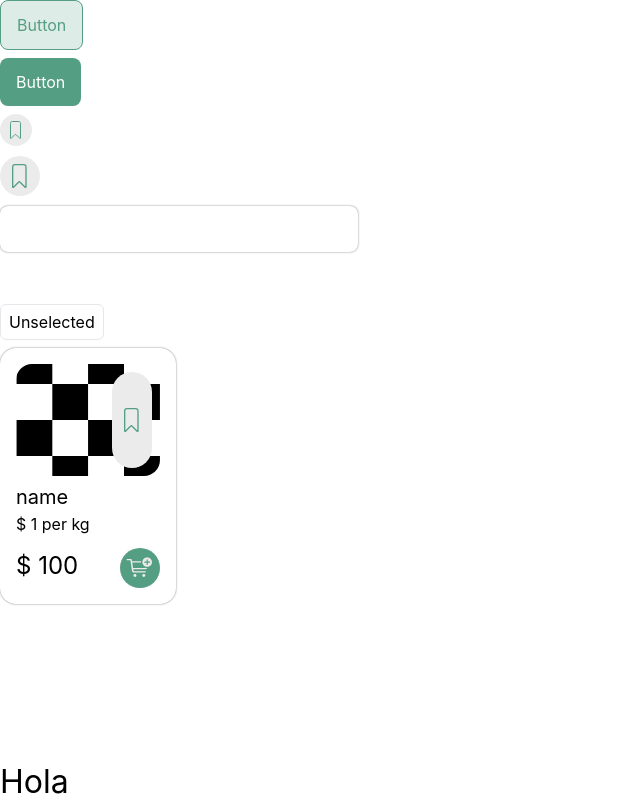
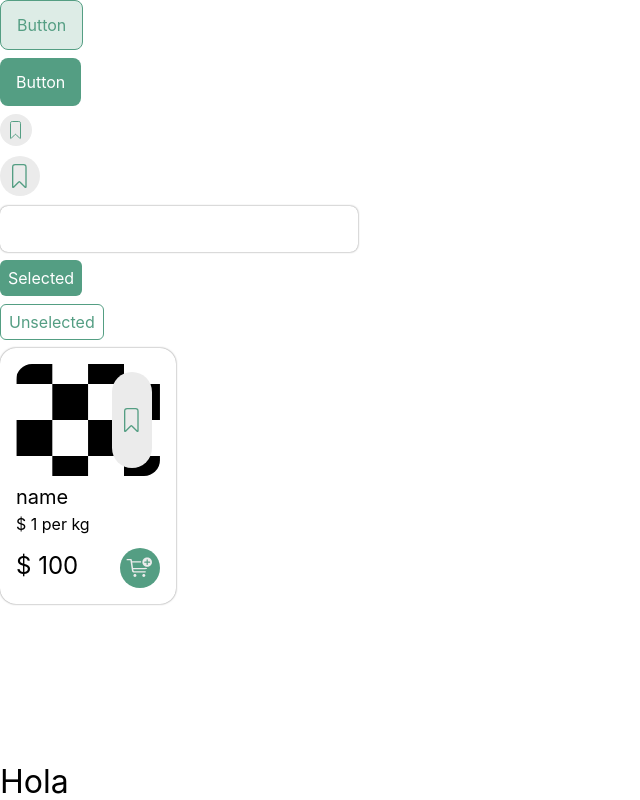
Before and after one commit to NumaLeone/grupo5-interacciones, a React (Create React App) app: page /design in a window 1280 px wide. Shown: the top 800 px of the page, without its empty margins (0-640 px from the left). Built offline with nearby package versions, Linux system fonts and the light colour scheme.

Commit message:
FilterButton with default string and corrected colors

```diff
--- a/src/components/FilterButton/index.tsx
+++ b/src/components/FilterButton/index.tsx
@@ -3,8 +3,8 @@ interface FilterButtonInterface {
     selected?: boolean
 }
 
-const FilterButton = ({text, selected = false}: FilterButtonInterface) => {
-    const extraStyles = selected ? "bg-primary-100 text-white " : "bg-white text-primary-100 border border-primary-100"
+const FilterButton = ({text='Filter', selected = false}: FilterButtonInterface) => {
+    const extraStyles = selected ? "bg-primary-500 text-white " : "bg-white text-primary-500 border border-primary-500"
 
     return (
         <>
```
